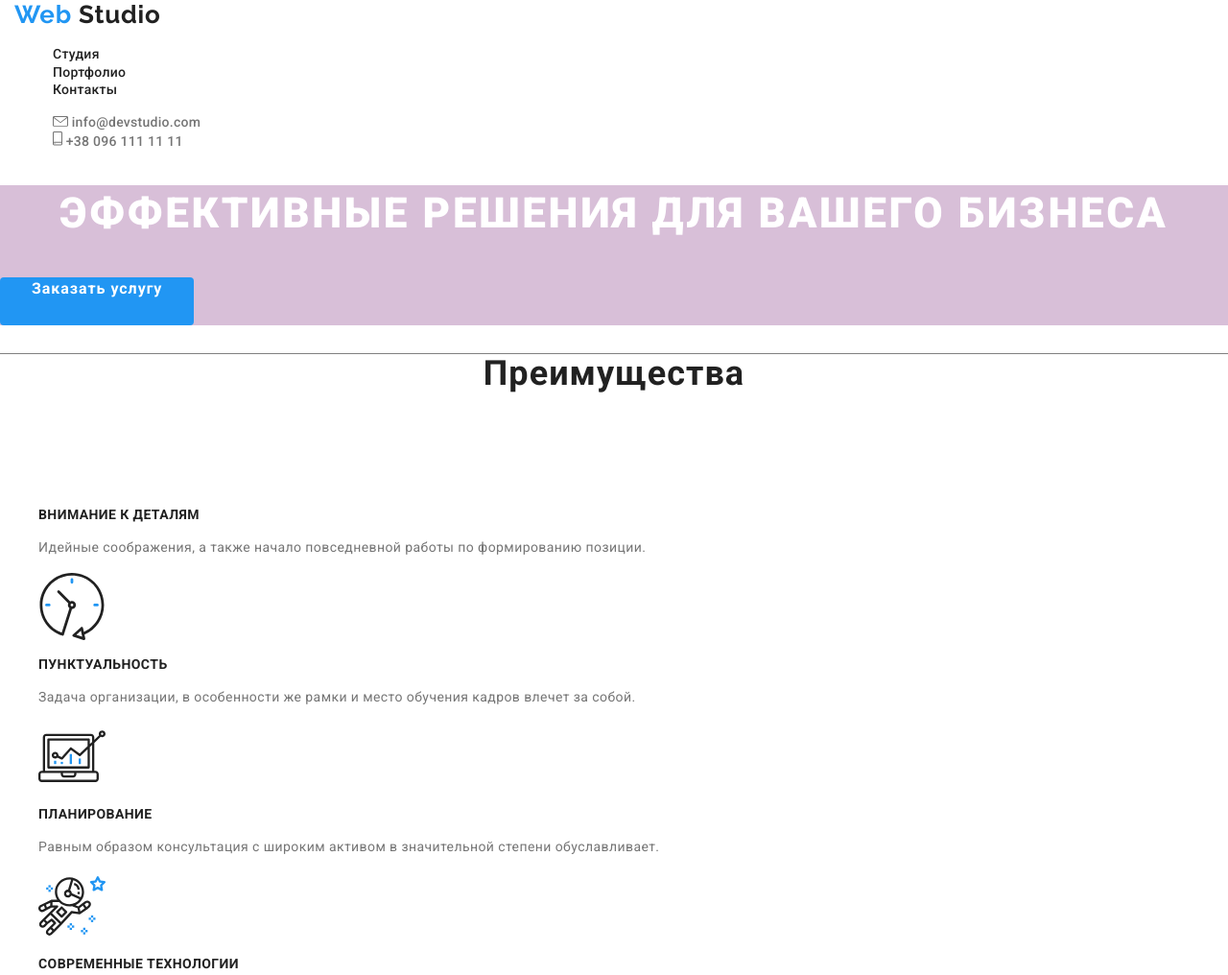
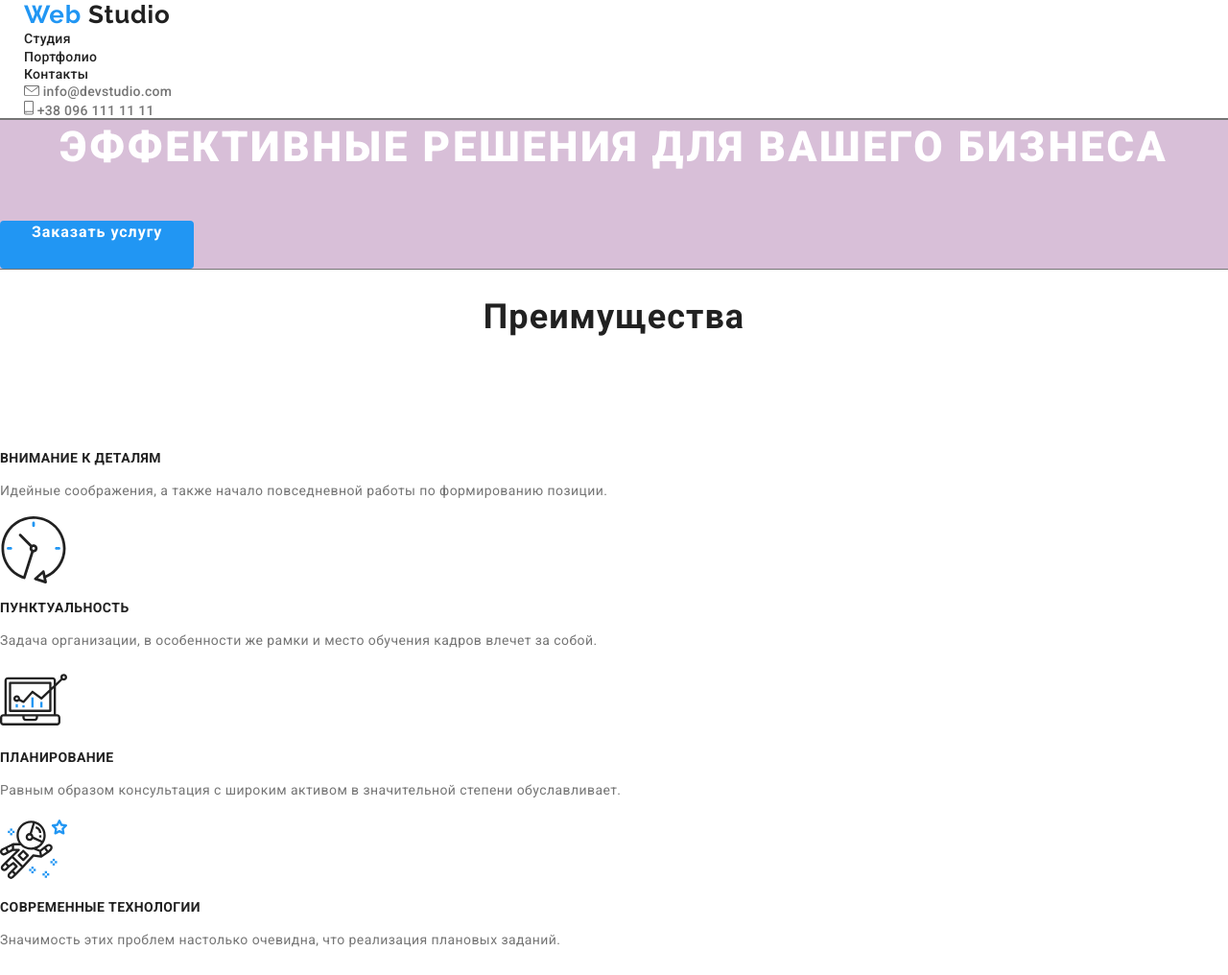
Before and after one commit to mdcreator/goit-markup-hw-02, a plain HTML site: page index.html in a window 1280 px wide. Shown: the top 1016 px of the page at 96% size. Drawn offline with nearby package versions, Linux system fonts and the light colour scheme.

Commit message:
Добавляет стили

```diff
--- a/css/styles.css
+++ b/css/styles.css
@@ -20,8 +20,22 @@ body {
 /* Футер rgba(255, 255, 255, 0.6) */
 
 .list {
+  padding: 0px;
+  margin: 0px;
   list-style: none;
 }
+
+/* Futer */
+.page-header {
+  outline: 1px solid var(--primery-text-color);
+}
+
+.container {
+  margin-left: auto;
+  margin-right: auto;
+  width: 1230px;
+}
+
 .logo-link {
   color: var(--accent-color);
   font-family: Raleway, sans-serif;
@@ -36,22 +50,7 @@ body {
   color: var(--title-text-color);
 }
 
-.navigation-group {
-  width: 1230px;
-  padding-left: 15px;
-  padding-right: 15px;
-}
-
-.contacts-group {
-  width: 1230px;
-  padding-left: 15px;
-  padding-right: 15px;
-}
-.section {
-  outline: 1px solid gray;
-}
-
-/* site-nav */
+/* site-nav  */
 .site-nav .link {
   color: var(--title-text-color);
   font-weight: 500;
@@ -84,8 +83,11 @@ body {
 /* Hero */
 .hero {
   background-color: thistle;
+  outline: 1px solid var(--primery-text-color);
 }
 .hero-title {
+  margin-top: 0px;
+  margin-bottom: 46px;
   color: var(--secondary-accent-color);
   font-weight: 900;
   font-size: 44px;
@@ -232,3 +234,21 @@ body {
 .social .info:focus {
   color: var(--accent-color);
 }
+
+.section {
+  outline: 1px solid gray;
+}
+
+/* .navigation-group {
+  margin-left: 0px;
+  margin-right: 0px;
+  width: 1230px;
+  padding-left: 15px;
+  padding-right: 15px;
+}
+
+.contacts-group {
+  width: 1230px;
+  padding-left: 15px;
+  padding-right: 15px;
+} */
--- a/index.html
+++ b/index.html
@@ -17,8 +17,7 @@
   <body>
     <!--Шапка сайта-->
     <header class="page-header">
-      <nav>
-        <div class="navigation-group">
+      <nav class="container">
         <a class="logo-link" href="./index.html">
           Web <span class="logo"> Studio </span>
         </a>
@@ -28,8 +27,6 @@
           <li><a href="./portfolio.html" class="link"> Портфолио </a></li>
           <li><a href="#" class="link"> Контакты </a></li>
         </ul>
-        </div>
-        <div class="contacts-group">
         <ul class="contacts-link list">
           <li>
             <a href="mailto:info@devstudio.com" class="contact">
@@ -44,7 +41,6 @@
             >
           </li>
         </ul>
-        </div>
       </nav>
     </header>
 
@@ -58,7 +54,7 @@
       </div>
 
       <!--Преимущества-->
-      <section class="section">
+      <section class="feature">
         <h2 class="section-title">Преимущества</h2>
         <ul class="feature-list list">
           <li>
```
Lines whose indentation alone changed are shown as unchanged.
